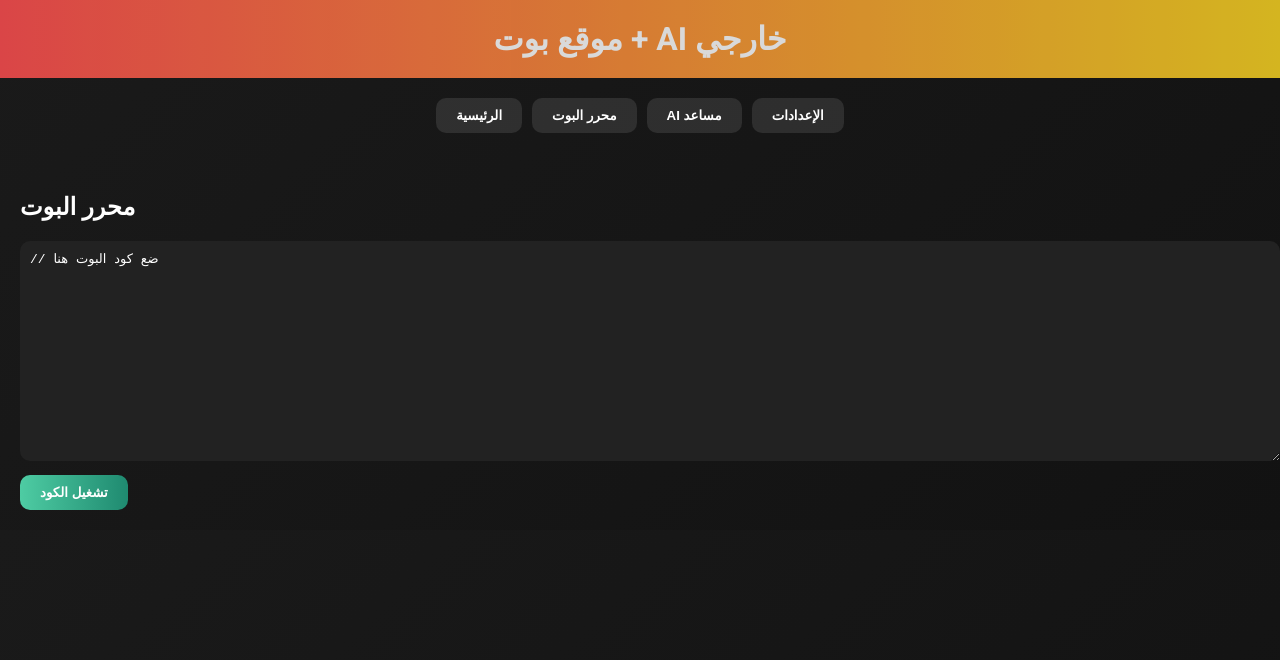
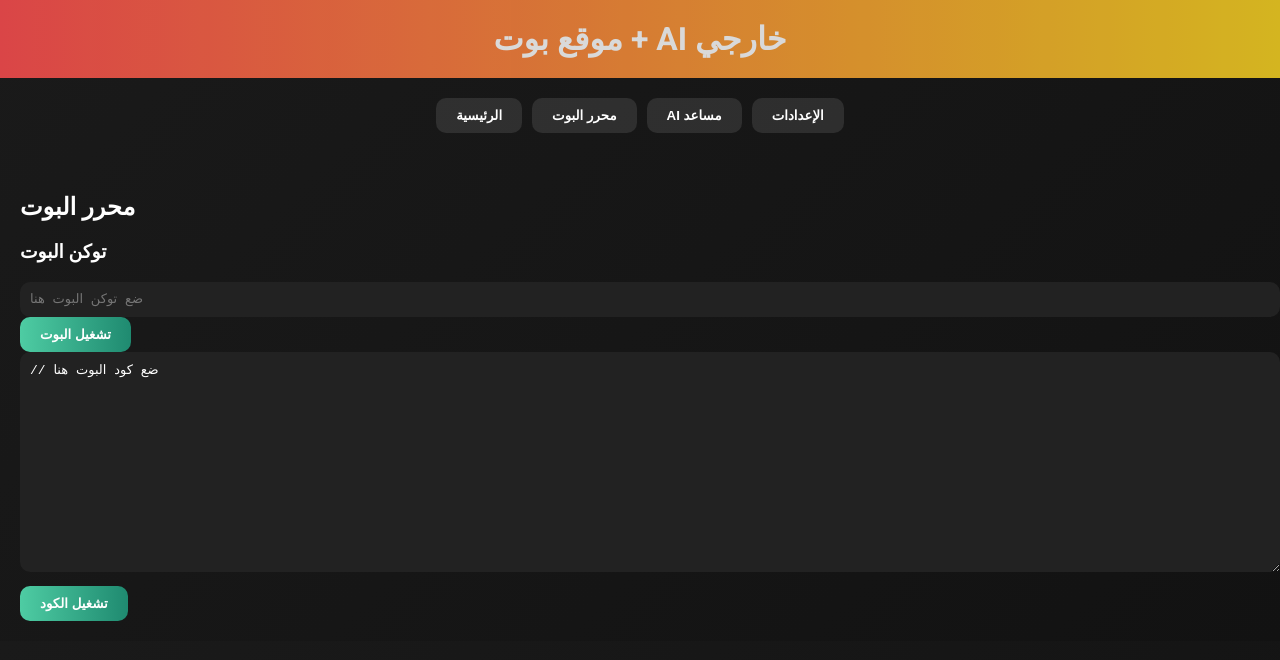
Before and after one commit to NTLKAFANX1/ntl-project, a website: page index.html in a window 1280 px wide. Both pictures are taken after a click on the button "محرر البوت". Drawn offline with Linux system fonts and the light colour scheme.

Commit message:
Update index.html

```diff
--- a/index.html
+++ b/index.html
@@ -45,6 +45,9 @@ button.run:hover,button.send:hover{transform:scale(1.05);}
 
 <section id="editor">
 <h2>محرر البوت</h2>
+<h3>توكن البوت</h3>
+<input type="text" id="botToken" placeholder="ضع توكن البوت هنا">
+<button class="run" onclick="runBot()">تشغيل البوت</button>
 <textarea id="codeArea">// ضع كود البوت هنا</textarea>
 <button class="run" onclick="runCode()">تشغيل الكود</button>
 </section>
@@ -106,6 +109,20 @@ async function sendMessage(){
   chat.scrollTop=chat.scrollHeight;
   document.getElementById('userInput').value='';
 }
+
+// تشغيل البوت
+function runBot(){
+  const token = document.getElementById('botToken').value.trim();
+  if(!token) return showToast("ضع توكن البوت أولاً");
+
+  fetch('/start-bot', {
+    method: 'POST',
+    headers: {'Content-Type':'application/json'},
+    body: JSON.stringify({token})
+  }).then(res => res.json())
+    .then(data => showToast(data.message))
+    .catch(()=> showToast("حدث خطأ عند تشغيل البوت"));
+}
 </script>
 
 </body>
```
